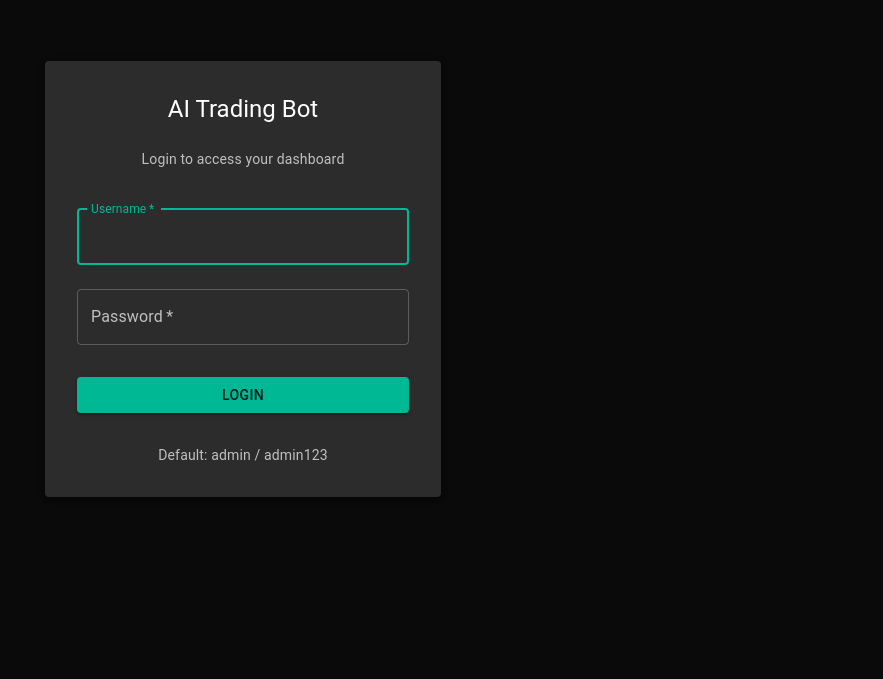
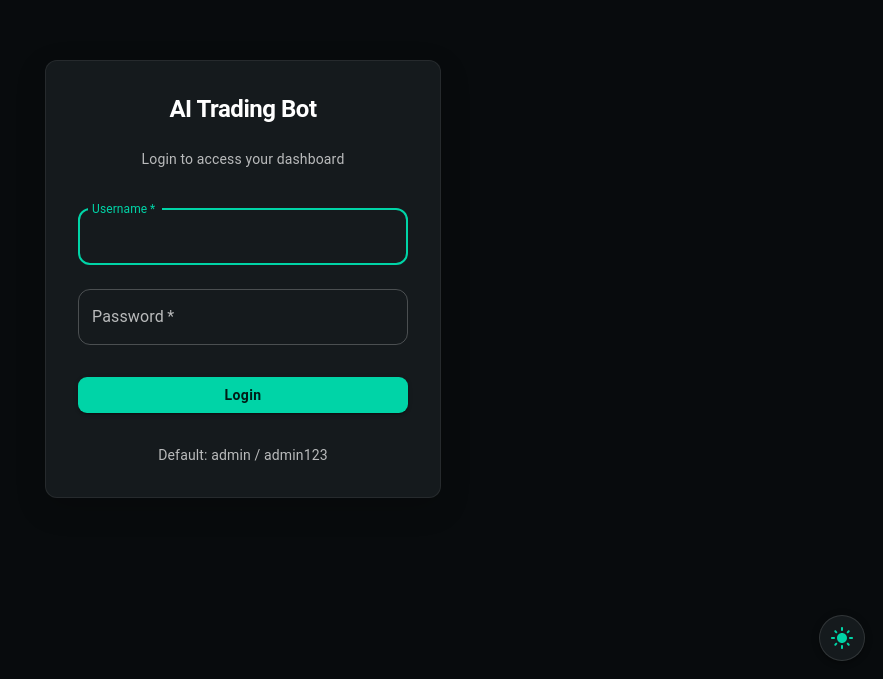
Before and after one commit to doushitekana62-ship-it/ai-multi-agent-trading-bot, a React (Create React App) app in the folder fronted/: page /login in a window 1280 px wide. Shown: the part 121-800 px from the top of the page, without its empty margins (397-1280 px from the left). Built offline with nearby package versions, Linux system fonts and the light colour scheme.

Commit message:
ui: add light dark theme and dashboard styling

```diff
--- a/fronted/src/App.jsx
+++ b/fronted/src/App.jsx
@@ -1,53 +1,93 @@
-import React, { useState, useEffect } from 'react';
+import React, { useState } from 'react';
 import { BrowserRouter as Router, Routes, Route, Navigate } from 'react-router-dom';
 import { ThemeProvider, createTheme } from '@mui/material/styles';
 import CssBaseline from '@mui/material/CssBaseline';
 import { Toaster } from 'react-hot-toast';
+import { Box, IconButton, Tooltip } from '@mui/material';
+import { DarkMode, LightMode } from '@mui/icons-material';
 
-// Pages
 import Login from './pages/Login';
 import Dashboard from './pages/Dashboard';
 import Reports from './pages/Reports';
-
-// Context
 import { AuthProvider, useAuth } from './context/AuthContext';
 
-// Theme
-const theme = createTheme({
-  palette: {
-    mode: 'dark',
-    primary: {
-      main: '#00b894',
-    },
-    secondary: {
-      main: '#0984e3',
-    },
-    background: {
-      default: '#0a0a0a',
-      paper: '#1a1a1a',
-    },
-  },
-  typography: {
-    fontFamily: '"Roboto", "Helvetica", "Arial", sans-serif',
-  },
-});
-
-// Protected Route Component
 const ProtectedRoute = ({ children }) => {
   const { isAuthenticated, loading } = useAuth();
-
-  if (loading) {
-    return <div>Loading...</div>;
-  }
-
-  if (!isAuthenticated) {
-    return <Navigate to="/login" replace />;
-  }
-
+  if (loading) return <div>Loading...</div>;
+  if (!isAuthenticated) return <Navigate to="/login" replace />;
   return children;
 };
 
 function App() {
+  const [mode, setMode] = useState(() => localStorage.getItem('dashboardTheme') || 'dark');
+
+  const toggleMode = () => {
+    const next = mode === 'dark' ? 'light' : 'dark';
+    setMode(next);
+    localStorage.setItem('dashboardTheme', next);
+  };
+
+  const theme = createTheme({
+    palette: {
+      mode,
+      primary: { main: mode === 'dark' ? '#00d4a7' : '#00796b' },
+      secondary: { main: mode === 'dark' ? '#4dabf7' : '#1565c0' },
+      success: { main: '#35c759' },
+      error: { main: '#ff5c5c' },
+      background: mode === 'dark'
+        ? { default: '#080b0d', paper: '#151a1d' }
+        : { default: '#f3f6f8', paper: '#ffffff' },
+    },
+    typography: {
+      fontFamily: '"Roboto", "Helvetica", "Arial", sans-serif',
+      h5: { fontWeight: 700, letterSpacing: '-0.02em' },
+      h6: { fontWeight: 700 },
+    },
+    shape: { borderRadius: 12 },
+    components: {
+      MuiAppBar: {
+        styleOverrides: {
+          root: {
+            background: mode === 'dark'
+              ? 'linear-gradient(90deg, #10171a 0%, #14211f 55%, #10171a 100%)'
+              : 'linear-gradient(90deg, #ffffff 0%, #edf7f5 55%, #ffffff 100%)',
+            color: mode === 'dark' ? '#f5f7f8' : '#172024',
+            borderBottom: '1px solid',
+            borderColor: mode === 'dark' ? 'rgba(0,212,167,.18)' : 'rgba(0,121,107,.15)',
+            boxShadow: mode === 'dark' ? '0 8px 30px rgba(0,0,0,.28)' : '0 6px 22px rgba(35,60,70,.08)',
+          },
+        },
+      },
+      MuiPaper: {
+        styleOverrides: {
+          root: {
+            border: '1px solid',
+            borderColor: mode === 'dark' ? 'rgba(255,255,255,.07)' : 'rgba(20,50,60,.10)',
+            backgroundImage: 'none',
+            boxShadow: mode === 'dark' ? '0 10px 30px rgba(0,0,0,.18)' : '0 8px 28px rgba(20,50,60,.07)',
+          },
+        },
+      },
+      MuiCard: {
+        styleOverrides: {
+          root: {
+            border: '1px solid',
+            borderColor: mode === 'dark' ? 'rgba(255,255,255,.07)' : 'rgba(20,50,60,.10)',
+            backgroundImage: 'none',
+            transition: 'transform .18s ease, box-shadow .18s ease, border-color .18s ease',
+            '&:hover': {
+              transform: 'translateY(-2px)',
+              boxShadow: mode === 'dark' ? '0 12px 28px rgba(0,0,0,.25)' : '0 12px 28px rgba(20,50,60,.10)',
+              borderColor: mode === 'dark' ? 'rgba(0,212,167,.30)' : 'rgba(0,121,107,.25)',
+            },
+          },
+        },
+      },
+      MuiButton: { styleOverrides: { root: { borderRadius: 9, textTransform: 'none', fontWeight: 700 } } },
+      MuiToggleButton: { styleOverrides: { root: { borderRadius: 8, textTransform: 'none', fontWeight: 700 } } },
+    },
+  });
+
   return (
     <ThemeProvider theme={theme}>
       <CssBaseline />
@@ -55,32 +95,33 @@ function App() {
         <Router>
           <Routes>
             <Route path="/login" element={<Login />} />
-            <Route
-              path="/"
-              element={
-                <ProtectedRoute>
-                  <Dashboard />
-                </ProtectedRoute>
-              }
-            />
-            <Route
-              path="/reports"
-              element={
-                <ProtectedRoute>
-                  <Reports />
-                </ProtectedRoute>
-              }
-            />
+            <Route path="/" element={<ProtectedRoute><Dashboard /></ProtectedRoute>} />
+            <Route path="/reports" element={<ProtectedRoute><Reports /></ProtectedRoute>} />
           </Routes>
+          <Box sx={{ position: 'fixed', right: 18, bottom: 18, zIndex: 1400 }}>
+            <Tooltip title={mode === 'dark' ? 'Switch to light mode' : 'Switch to dark mode'}>
+              <IconButton
+                onClick={toggleMode}
+                aria-label="toggle dashboard theme"
+                sx={{
+                  width: 46,
+                  height: 46,
+                  color: 'primary.main',
+                  bgcolor: 'background.paper',
+                  border: '1px solid',
+                  borderColor: 'divider',
+                  boxShadow: 4,
+                  '&:hover': { bgcolor: 'action.hover' },
+                }}
+              >
+                {mode === 'dark' ? <LightMode /> : <DarkMode />}
+              </IconButton>
+            </Tooltip>
+          </Box>
         </Router>
         <Toaster
           position="top-right"
-          toastOptions={{
-            style: {
-              background: '#1a1a1a',
-              color: '#fff',
-            },
-          }}
+          toastOptions={{ style: { background: mode === 'dark' ? '#151a1d' : '#ffffff', color: mode === 'dark' ? '#ffffff' : '#172024' } }}
         />
       </AuthProvider>
     </ThemeProvider>
```
